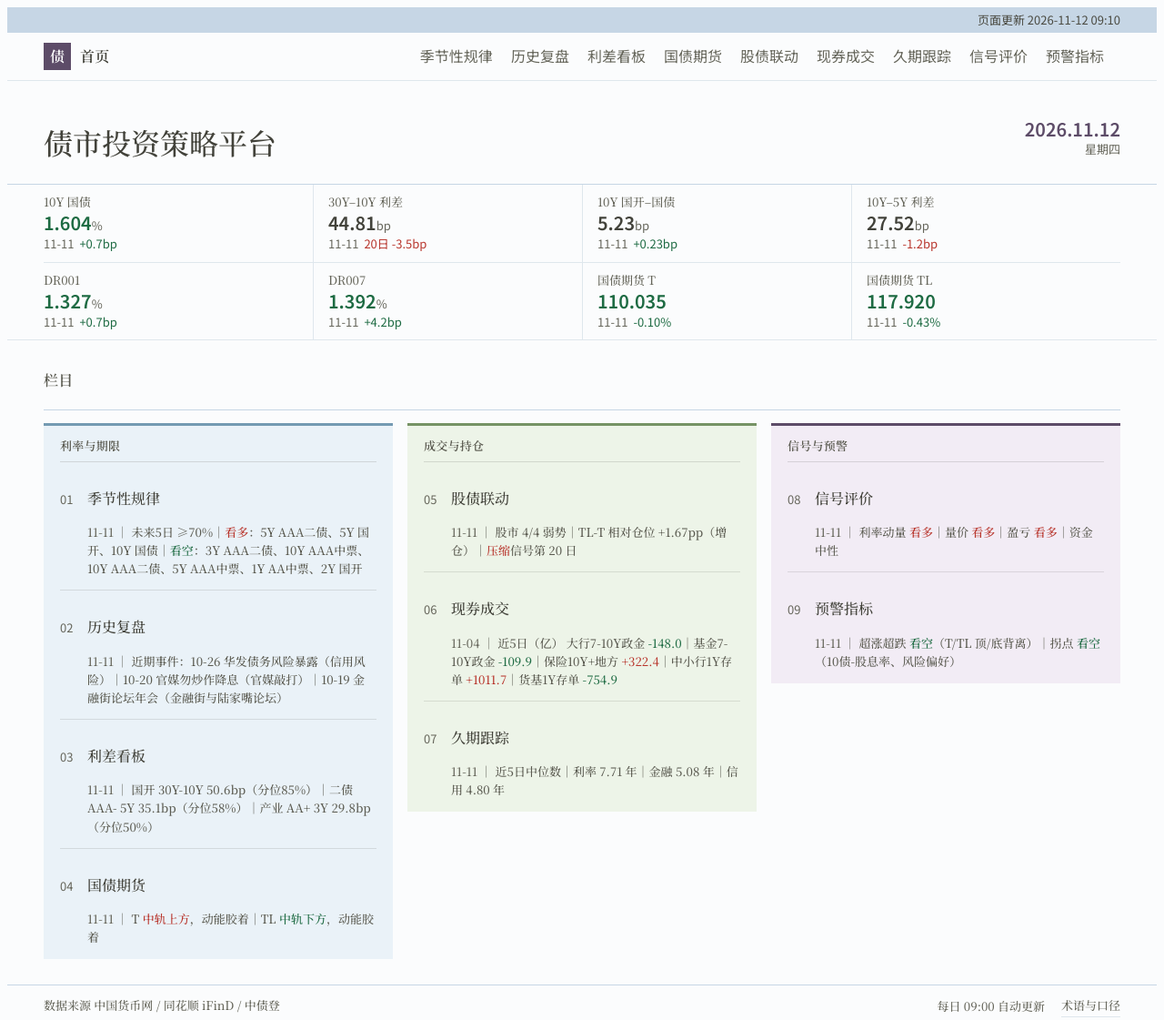
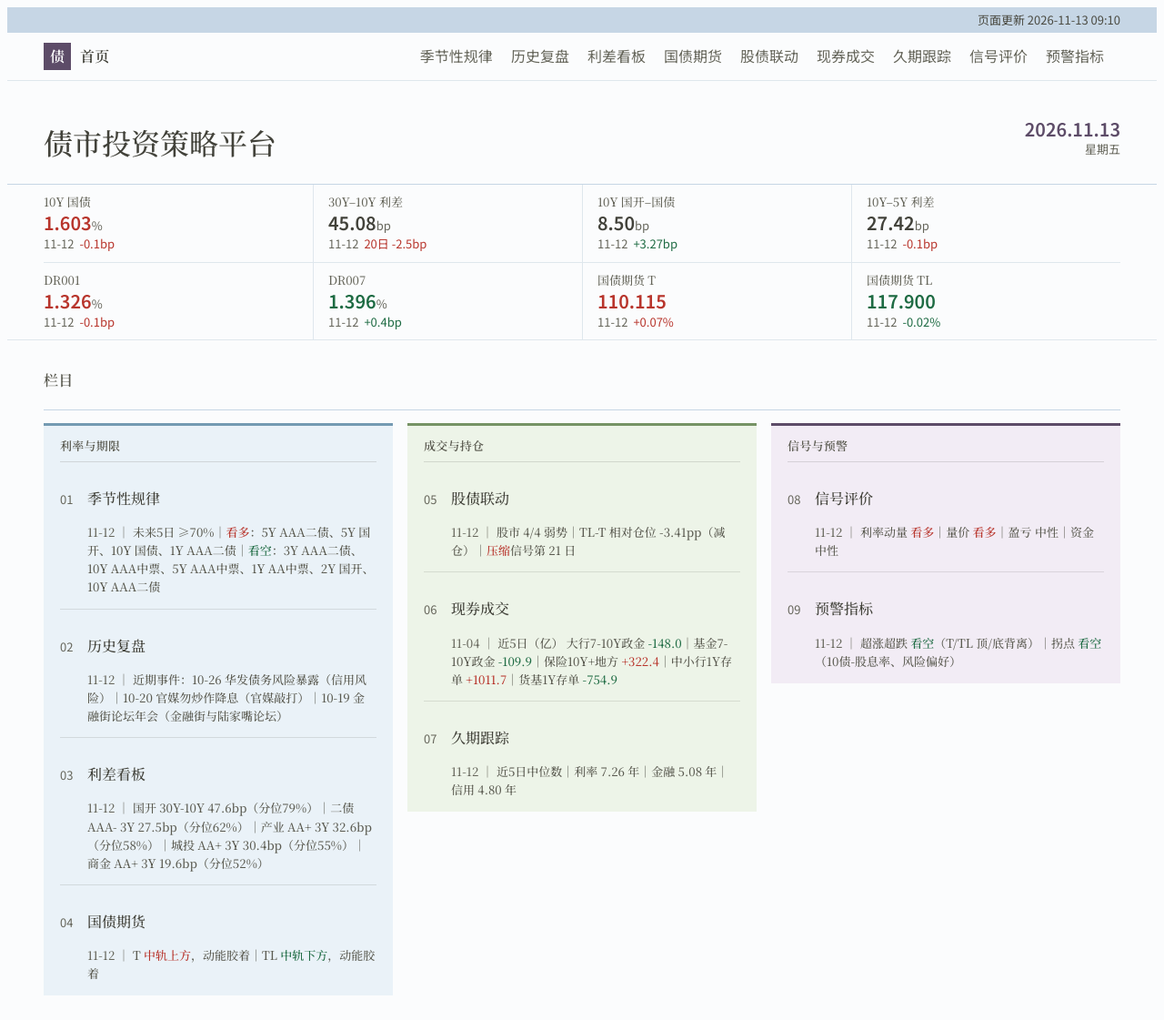
Before and after one commit to RenDong1/bond-seasonality, a plain HTML site: page index.html in a window 1280 px wide. Shown: the top 1121 px of the page at 91% size. Drawn offline with Linux system fonts and the light colour scheme.

Commit message:
update index.html

```diff
--- a/index.html
+++ b/index.html
@@ -147,7 +147,7 @@ body{background:var(--paper);color:var(--ink);font-family:var(--sans);font-size:
 </head>
 <body>
 
-<div class="site-utility"><div class="site-wrap"><span class="site-name">债市投资策略平台</span><span class="site-meta"><span class="site-stamp">页面更新 2026-11-12 09:10</span></span></div></div>
+<div class="site-utility"><div class="site-wrap"><span class="site-name">债市投资策略平台</span><span class="site-meta"><span class="site-stamp">页面更新 2026-11-13 09:10</span></span></div></div>
 <nav class="site-nav" aria-label="模块导航"><div class="site-wrap"><a class="site-seal" href="index.html" aria-label="返回首页"><span class="seal-mark" aria-hidden="true">债</span><span class="seal-txt">首页</span></a><div class="site-links"><a href="bond-seasonality.html">季节性规律</a><a href="yield-seasonality.html">历史复盘</a><a href="spread-board.html">利差看板</a><a href="treasury-futures.html">国债期货</a><a href="stock-bond-monitor.html">股债联动</a><a href="bond-flow-lead.html">现券成交</a><a href="duration-tracking.html">久期跟踪</a><a href="signal-eval.html">信号评价</a><a href="bond-alert.html">预警指标</a></div><button class="site-menu-btn" type="button" aria-expanded="false" aria-controls="site-menu">栏目</button></div><div class="site-menu" id="site-menu" hidden><a href="bond-seasonality.html">季节性规律</a><a href="yield-seasonality.html">历史复盘</a><a href="spread-board.html">利差看板</a><a href="treasury-futures.html">国债期货</a><a href="stock-bond-monitor.html">股债联动</a><a href="bond-flow-lead.html">现券成交</a><a href="duration-tracking.html">久期跟踪</a><a href="signal-eval.html">信号评价</a><a href="bond-alert.html">预警指标</a></div></nav>
 <script>(function(){var a=document.querySelector(".site-links a.active");if(a){var p=a.parentNode;p.scrollLeft=Math.max(0,a.offsetLeft-p.clientWidth/2+a.offsetWidth/2);}var b=document.querySelector(".site-menu-btn"),m=document.querySelector(".site-menu");if(!b||!m)return;function set(open){m.hidden=!open;b.setAttribute("aria-expanded",open?"true":"false");}b.addEventListener("click",function(e){e.stopPropagation();set(m.hidden);});document.addEventListener("click",function(e){if(!m.hidden&&e.target!==b&&!m.contains(e.target))set(false);});document.addEventListener("keydown",function(e){if(e.key==="Escape")set(false);});m.addEventListener("click",function(e){if(e.target.tagName==="A")set(false);});})();</script>
 
@@ -155,22 +155,22 @@ body{background:var(--paper);color:var(--ink);font-family:var(--sans);font-size:
   <div class="wrap">
     <h1>债市投资策略平台</h1>
     <div class="issue-date" aria-label="日期">
-      <div class="d">2026.11.12</div>
-      <div class="wd">星期四</div>
+      <div class="d">2026.11.13</div>
+      <div class="wd">星期五</div>
     </div>
   </div>
 </header>
 
 <section class="kpi-strip" aria-label="今日读数">
   <div class="kpi-inner">
-<a class="kpi" href="yield-seasonality.html"><span class="kpi-k">10Y 国债</span><span class="kpi-v t-bear">1.604<small class="unit">%</small></span><span class="kpi-s"><span class="kpi-d">11-11</span><span class="t-bear">+0.7bp</span></span></a>
-<a class="kpi" href="stock-bond-monitor.html"><span class="kpi-k">30Y–10Y 利差</span><span class="kpi-v">44.81<small class="unit">bp</small></span><span class="kpi-s"><span class="kpi-d">11-11</span><span class="t-bull">20日 -3.5bp</span></span></a>
-<a class="kpi" href="yield-seasonality.html"><span class="kpi-k">10Y 国开–国债</span><span class="kpi-v">5.23<small class="unit">bp</small></span><span class="kpi-s"><span class="kpi-d">11-11</span><span class="t-bear">+0.23bp</span></span></a>
-<a class="kpi" href="yield-seasonality.html"><span class="kpi-k">10Y–5Y 利差</span><span class="kpi-v">27.52<small class="unit">bp</small></span><span class="kpi-s"><span class="kpi-d">11-11</span><span class="t-bull">-1.2bp</span></span></a>
-<a class="kpi" href="bond-flow-lead.html"><span class="kpi-k">DR001</span><span class="kpi-v t-bear">1.327<small class="unit">%</small></span><span class="kpi-s"><span class="kpi-d">11-11</span><span class="t-bear">+0.7bp</span></span></a>
-<a class="kpi" href="bond-flow-lead.html"><span class="kpi-k">DR007</span><span class="kpi-v t-bear">1.392<small class="unit">%</small></span><span class="kpi-s"><span class="kpi-d">11-11</span><span class="t-bear">+4.2bp</span></span></a>
-<a class="kpi" href="treasury-futures.html"><span class="kpi-k">国债期货 T</span><span class="kpi-v t-bear">110.035</span><span class="kpi-s"><span class="kpi-d">11-11</span><span class="t-bear">-0.10%</span></span></a>
-<a class="kpi" href="treasury-futures.html"><span class="kpi-k">国债期货 TL</span><span class="kpi-v t-bear">117.920</span><span class="kpi-s"><span class="kpi-d">11-11</span><span class="t-bear">-0.43%</span></span></a>
+<a class="kpi" href="yield-seasonality.html"><span class="kpi-k">10Y 国债</span><span class="kpi-v t-bull">1.603<small class="unit">%</small></span><span class="kpi-s"><span class="kpi-d">11-12</span><span class="t-bull">-0.1bp</span></span></a>
+<a class="kpi" href="stock-bond-monitor.html"><span class="kpi-k">30Y–10Y 利差</span><span class="kpi-v">45.08<small class="unit">bp</small></span><span class="kpi-s"><span class="kpi-d">11-12</span><span class="t-bull">20日 -2.5bp</span></span></a>
+<a class="kpi" href="yield-seasonality.html"><span class="kpi-k">10Y 国开–国债</span><span class="kpi-v">8.50<small class="unit">bp</small></span><span class="kpi-s"><span class="kpi-d">11-12</span><span class="t-bear">+3.27bp</span></span></a>
+<a class="kpi" href="yield-seasonality.html"><span class="kpi-k">10Y–5Y 利差</span><span class="kpi-v">27.42<small class="unit">bp</small></span><span class="kpi-s"><span class="kpi-d">11-12</span><span class="t-bull">-0.1bp</span></span></a>
+<a class="kpi" href="bond-flow-lead.html"><span class="kpi-k">DR001</span><span class="kpi-v t-bull">1.326<small class="unit">%</small></span><span class="kpi-s"><span class="kpi-d">11-12</span><span class="t-bull">-0.1bp</span></span></a>
+<a class="kpi" href="bond-flow-lead.html"><span class="kpi-k">DR007</span><span class="kpi-v t-bear">1.396<small class="unit">%</small></span><span class="kpi-s"><span class="kpi-d">11-12</span><span class="t-bear">+0.4bp</span></span></a>
+<a class="kpi" href="treasury-futures.html"><span class="kpi-k">国债期货 T</span><span class="kpi-v t-bull">110.115</span><span class="kpi-s"><span class="kpi-d">11-12</span><span class="t-bull">+0.07%</span></span></a>
+<a class="kpi" href="treasury-futures.html"><span class="kpi-k">国债期货 TL</span><span class="kpi-v t-bear">117.900</span><span class="kpi-s"><span class="kpi-d">11-12</span><span class="t-bear">-0.02%</span></span></a>
   </div>
 </section>
 
@@ -187,28 +187,28 @@ body{background:var(--paper);color:var(--ink);font-family:var(--sans);font-size:
           <span class="no">01</span>
           <div>
             <h3>季节性规律</h3>
-            <span class="st"><span class="st-date">11-11 ｜</span> 未来5日 ≥70%｜<span class="t-bull">看多</span>：5Y AAA二债、5Y 国开、10Y 国债｜<span class="t-bear">看空</span>：3Y AAA二债、10Y AAA中票、10Y AAA二债、5Y AAA中票、1Y AA中票、2Y 国开</span>
+            <span class="st"><span class="st-date">11-12 ｜</span> 未来5日 ≥70%｜<span class="t-bull">看多</span>：5Y AAA二债、5Y 国开、10Y 国债、1Y AAA二债｜<span class="t-bear">看空</span>：3Y AAA二债、10Y AAA中票、5Y AAA中票、1Y AA中票、2Y 国开、10Y AAA二债</span>
           </div>
         </a>
         <a class="entry" href="yield-seasonality.html">
           <span class="no">02</span>
           <div>
             <h3>历史复盘</h3>
-            <span class="st"><span class="st-date">11-11 ｜</span> 近期事件：10-26 华发债务风险暴露（信用风险）｜10-20 官媒勿炒作降息（官媒敲打）｜10-19 金融街论坛年会（金融街与陆家嘴论坛）</span>
+            <span class="st"><span class="st-date">11-12 ｜</span> 近期事件：10-26 华发债务风险暴露（信用风险）｜10-20 官媒勿炒作降息（官媒敲打）｜10-19 金融街论坛年会（金融街与陆家嘴论坛）</span>
           </div>
         </a>
         <a class="entry" href="spread-board.html">
           <span class="no">03</span>
           <div>
             <h3>利差看板</h3>
-            <span class="st"><span class="st-date">11-11 ｜</span> 国开 30Y-10Y 50.6bp（分位85%）｜二债 AAA- 5Y 35.1bp（分位58%）｜产业 AA+ 3Y 29.8bp（分位50%）</span>
+            <span class="st"><span class="st-date">11-12 ｜</span> 国开 30Y-10Y 47.6bp（分位79%）｜二债 AAA- 3Y 27.5bp（分位62%）｜产业 AA+ 3Y 32.6bp（分位58%）｜城投 AA+ 3Y 30.4bp（分位55%）｜商金 AA+ 3Y 19.6bp（分位52%）</span>
           </div>
         </a>
         <a class="entry" href="treasury-futures.html">
           <span class="no">04</span>
           <div>
             <h3>国债期货</h3>
-            <span class="st"><span class="st-date">11-11 ｜</span> T <span class="t-bull">中轨上方</span>，动能胶着｜TL <span class="t-bear">中轨下方</span>，动能胶着</span>
+            <span class="st"><span class="st-date">11-12 ｜</span> T <span class="t-bull">中轨上方</span>，动能胶着｜TL <span class="t-bear">中轨下方</span>，动能胶着</span>
           </div>
         </a>
         </div>
@@ -220,7 +220,7 @@ body{background:var(--paper);color:var(--ink);font-family:var(--sans);font-size:
           <span class="no">05</span>
           <div>
             <h3>股债联动</h3>
-            <span class="st"><span class="st-date">11-11 ｜</span> 股市 4/4 弱势｜TL-T 相对仓位 +1.67pp（增仓）｜<span class="t-bull">压缩</span>信号第 20 日</span>
+            <span class="st"><span class="st-date">11-12 ｜</span> 股市 4/4 弱势｜TL-T 相对仓位 -3.41pp（减仓）｜<span class="t-bull">压缩</span>信号第 21 日</span>
           </div>
         </a>
         <a class="entry" href="bond-flow-lead.html">
@@ -234,7 +234,7 @@ body{background:var(--paper);color:var(--ink);font-family:var(--sans);font-size:
           <span class="no">07</span>
           <div>
             <h3>久期跟踪</h3>
-            <span class="st"><span class="st-date">11-11 ｜</span> 近5日中位数｜利率 7.71 年｜金融 5.08 年｜信用 4.80 年</span>
+            <span class="st"><span class="st-date">11-12 ｜</span> 近5日中位数｜利率 7.26 年｜金融 5.08 年｜信用 4.80 年</span>
           </div>
         </a>
         </div>
@@ -246,14 +246,14 @@ body{background:var(--paper);color:var(--ink);font-family:var(--sans);font-size:
           <span class="no">08</span>
           <div>
             <h3>信号评价</h3>
-            <span class="st"><span class="st-date">11-11 ｜</span> 利率动量 <span class="sig-long">看多</span>｜量价 <span class="sig-long">看多</span>｜盈亏 <span class="sig-long">看多</span>｜资金 中性</span>
+            <span class="st"><span class="st-date">11-12 ｜</span> 利率动量 <span class="sig-long">看多</span>｜量价 <span class="sig-long">看多</span>｜盈亏 中性｜资金 中性</span>
           </div>
         </a>
         <a class="entry" href="bond-alert.html">
           <span class="no">09</span>
           <div>
             <h3>预警指标</h3>
-            <span class="st"><span class="st-date">11-11 ｜</span> 超涨超跌 <span class="t-bear">看空</span>（T/TL 顶/底背离）｜拐点 <span class="t-bear">看空</span>（10债-股息率、风险偏好）</span>
+            <span class="st"><span class="st-date">11-12 ｜</span> 超涨超跌 <span class="t-bear">看空</span>（T/TL 顶/底背离）｜拐点 <span class="t-bear">看空</span>（10债-股息率、风险偏好）</span>
           </div>
         </a>
         </div>
```
